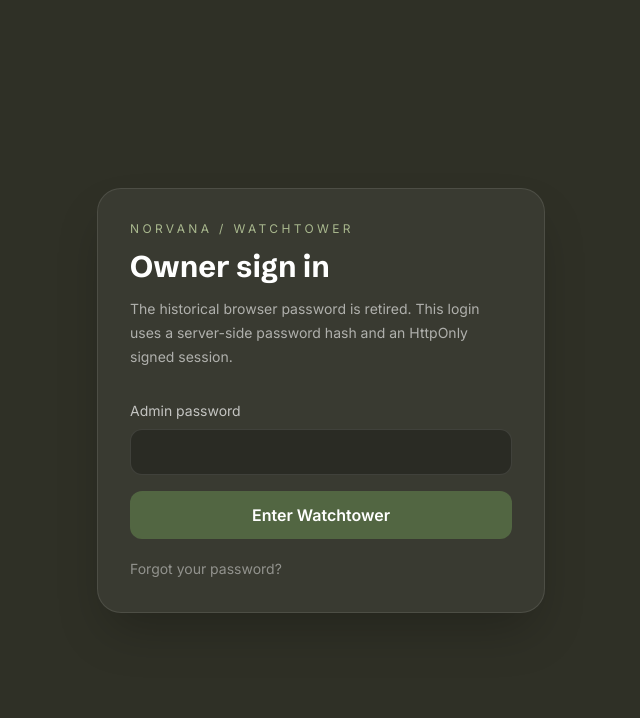
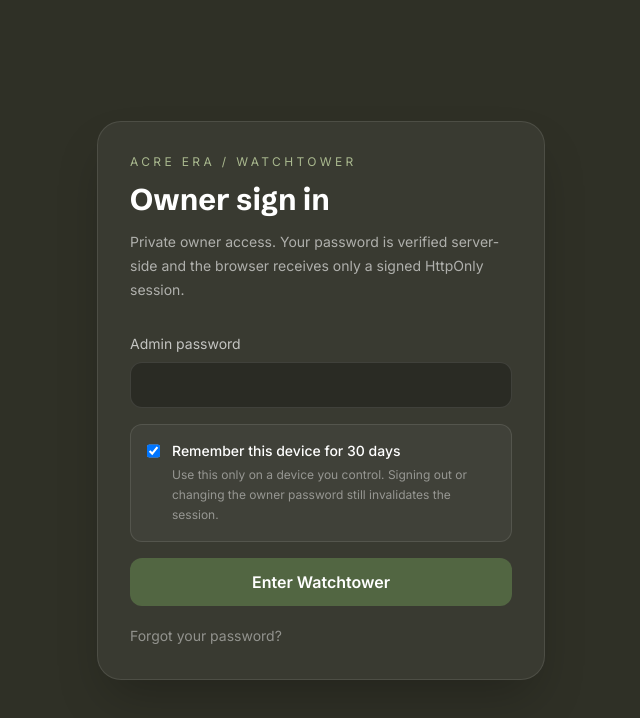
Before and after one commit to norrijam405/norvana, a Next.js app: page /admin/login in a window 1280 px wide. Shown: the top 718 px of the page, without its empty margins (319-959 px from the left). Built offline with nearby package versions, Linux system fonts and the light colour scheme.

Commit message:
ux: add 30-day trusted-device option to Watchtower login

```diff
--- a/src/app/admin/login/page.tsx
+++ b/src/app/admin/login/page.tsx
@@ -9,6 +9,7 @@ export default function AdminLoginPage() {
   const [password, setPassword] = useState("");
   const [error, setError] = useState("");
   const [pending, setPending] = useState(false);
+  const [rememberDevice, setRememberDevice] = useState(true);
 
   async function submit(event: FormEvent<HTMLFormElement>) {
     event.preventDefault();
@@ -19,7 +20,7 @@ export default function AdminLoginPage() {
       const response = await fetch("/api/admin/session", {
         method: "POST",
         headers: { "Content-Type": "application/json" },
-        body: JSON.stringify({ password }),
+        body: JSON.stringify({ password, rememberDevice }),
       });
 
       if (!response.ok) {
@@ -39,11 +40,10 @@ export default function AdminLoginPage() {
   return (
     <main className="min-h-screen bg-obsidian text-white grid place-items-center px-4">
       <section className="w-full max-w-md rounded-3xl border border-white/10 bg-white/5 p-8 shadow-2xl">
-        <p className="text-xs tracking-[0.28em] text-indigo-light">NORVANA / WATCHTOWER</p>
+        <p className="text-xs tracking-[0.28em] text-indigo-light">ACRE ERA / WATCHTOWER</p>
         <h1 className="mt-3 font-display text-3xl font-bold">Owner sign in</h1>
         <p className="mt-3 text-sm leading-6 text-white/60">
-          The historical browser password is retired. This login uses a server-side
-          password hash and an HttpOnly signed session.
+          Private owner access. Your password is verified server-side and the browser receives only a signed HttpOnly session.
         </p>
 
         <form onSubmit={submit} className="mt-8 space-y-4">
@@ -57,6 +57,21 @@ export default function AdminLoginPage() {
               onChange={(event) => setPassword(event.target.value)}
               required
             />
+          </label>
+
+          <label className="flex items-start gap-3 rounded-xl border border-white/10 bg-white/[0.04] p-4 text-sm text-white/70">
+            <input
+              type="checkbox"
+              checked={rememberDevice}
+              onChange={(event) => setRememberDevice(event.target.checked)}
+              className="mt-0.5 h-4 w-4"
+            />
+            <span>
+              <span className="block font-medium text-white">Remember this device for 30 days</span>
+              <span className="mt-1 block text-xs leading-5 text-white/45">
+                Use this only on a device you control. Signing out or changing the owner password still invalidates the session.
+              </span>
+            </span>
           </label>
 
           {error ? (
```
